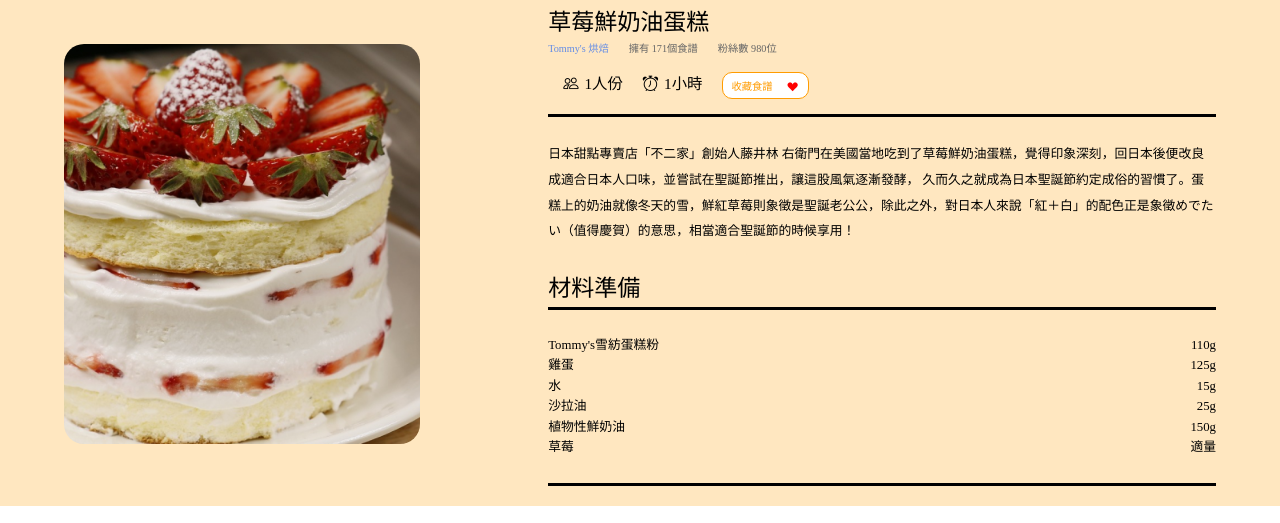
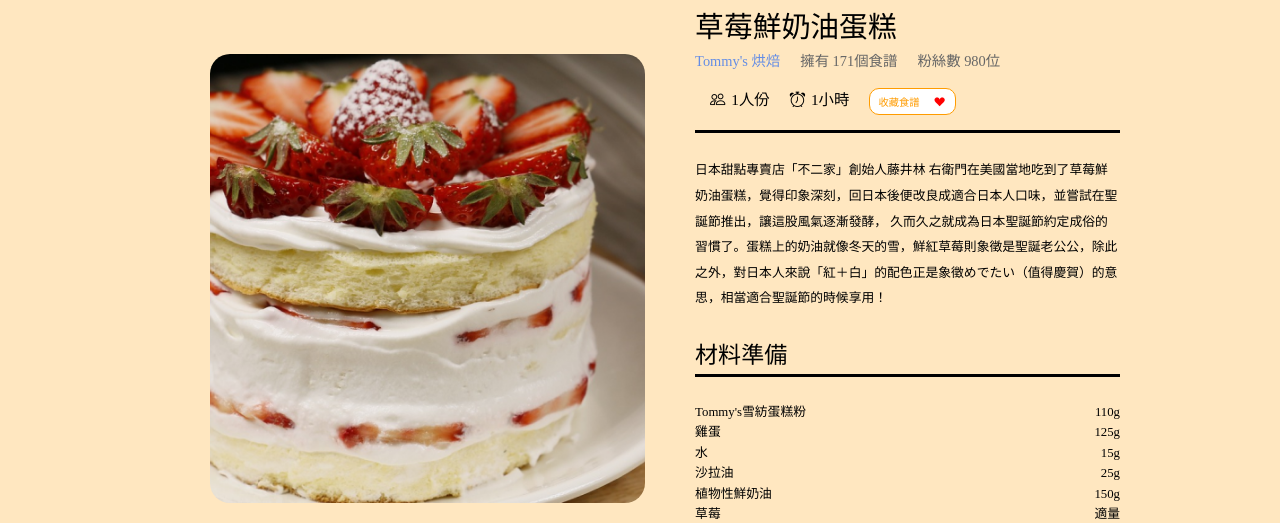
Before and after one commit to sw355498/Learn-to-Cook, a plain HTML site: page pages/recipe-detailed.html in a window 1280 px wide. Shown: the part 96-619 px from the top of the page. Drawn offline with nearby package versions, Linux system fonts and the light colour scheme; a web font is replaced by a local one.

Commit message:
區塊大小調整

```diff
--- a/css/all.css
+++ b/css/all.css
@@ -117,7 +117,6 @@ main{
     display: block;
     margin: 0 auto;
     width: 30vw;
-    line-height: 2.2em;
     font-size: 1.8vw;
     text-align: center;
     margin-top: 20px;
--- a/css/index.css
+++ b/css/index.css
@@ -43,19 +43,20 @@
             background: #fff;
         }
         .section-block{
-            padding: 20px 4rem;
-            overflow: hidden;
+            max-width: 1280px;
+            margin: 0 auto;
+            padding: 20px 0;
         }
         .section-block>h2{
             text-align: center;
-            font-size: 2rem;
+            font-size: 2.2rem;
             margin-bottom: 15px;
             font-family: NaikaiFont;
         }
 
         /* 食譜分類(classification)區塊設置 */
         .classification-list{
-            height: 800px;
+            height: 600px;
             display: grid;
             grid-template-columns: repeat(10, 1fr);
             grid-template-rows: 1fr 1fr;
@@ -116,8 +117,11 @@
             grid-row-end: 3;
         }
         @media screen and (max-width: 1280px) {
+            .section-block{
+                max-width: 960px;
+            }
             .classification-list{
-                height: 550px;
+                height: 400px;
                 margin-bottom: 20px;
             }
         }
@@ -138,7 +142,7 @@
         }
         .recipe-content li img{
             width: 100%;
-            height: 500px;
+            height: 400px;
             object-fit: cover;
             border-radius: 20px;
         }
@@ -163,7 +167,7 @@
             display: flex;
         }
         .recipe-content-text h3{
-            font-size: 2vw;
+            font-size: 1.6rem;
             font-family: NaikaiFont;
         }
         .recipe-author{
@@ -197,7 +201,7 @@
                 padding-top: 40px;
             }
             .recipe-content li img{
-                height: 330px;
+                height: 280px;
             }
             .material{
                 height: 180px;
@@ -209,7 +213,7 @@
             width: 100%;
         }
         .item{
-            width: 450px;
+            width: 400px;
             border-radius: 10px;
             background: white;
             overflow: hidden;
@@ -228,19 +232,18 @@
             padding: 15px 20px;
         }
         .item-text  h3{
-            font-size: 2vw;
+            font-size: 1.6rem;
             font-family: NaikaiFont;
         }
         .item-introduce{
             padding: 10px;
-            font-size: 1vw;
             height: 150px;
             border-top: 1px solid black;
             border-bottom: 1px solid black;
             overflow: auto;
         }
         .item-introduce h4{
-            font-size: 1.1vw;
+            font-size: 1.2rem;
             font-family: NotoSansCJKtc-Bold;
         }
         .price{
--- a/css/list-page.css
+++ b/css/list-page.css
@@ -1,9 +1,13 @@
 .section-block{
-    padding: 40px 4rem;
-    overflow: hidden;
+    max-width: 1280px;
+    margin: 0 auto;
+    padding: 20px 0;
+    display: flex;
 }
-.section-block{
-    display: flex;
+@media screen and (max-width: 1280px){
+    .section-block{
+        max-width: 960px;
+    }
 }
 .menu{
     width: 25%;
@@ -46,26 +50,26 @@
 .item img{
     display: block;
     width: 100%;
-    height: 300px;
+    height: 200px;
     object-fit: cover;
 }
 .item-text{
     padding: 15px 20px;
 }
 .item-text  h3{
-    font-size: 1.5vw;
+    font-size: 1.4rem;
     font-family: NaikaiFont;
 }
 .item-introduce{
     padding: 10px;
-    font-size: 1vw;
-    height: 150px;
+    height: 100px;
     border-top: 1px solid black;
     border-bottom: 1px solid black;
     overflow: auto;
+    font-size: 14px;
 }
 .item-introduce h4{
-    font-size: 1.1vw;
+    font-size: 1.1rem;
     font-family: NotoSansCJKtc-Bold;
 }
 .price{
--- a/css/recipe-detailed.css
+++ b/css/recipe-detailed.css
@@ -3,8 +3,9 @@
             background: #fff;
         }
         .section-block{
-            padding: 20px 4rem 40px;
-            overflow: hidden;
+            max-width: 1280px;
+            margin: 0 auto;
+            padding: 20px 0;
         }
         .section-block:first-child{
             padding-top: 20px;
@@ -18,6 +19,12 @@
             margin-bottom: 15px;
             font-family: NaikaiFont;
         }
+        @media screen and (max-width: 1280px){
+            .section-block{
+                max-width: 960px;
+                margin: 0 auto;
+            }
+        }
 
         /* 食譜區塊 */
         .recipe{
@@ -25,26 +32,24 @@
             justify-content: center;
         }
         .recipe-picture{
-            width: 600px;
-            height: 500px;
-            border-radius: 20px;
+            width: 80%;
             overflow: hidden;
-            margin-right: 10vw;
-            margin-top: 80px;
+            padding: 50px;
         }
         .recipe-picture img{
             width: 100%;
             height: 100%;
             object-fit: cover;
+            border-radius: 20px;
         }
         .recipe-text h2{
-            font-size: 1.8vw;
+            font-size: 1.8rem;
             font-family: NaikaiFont;
         }
         .recipe-author{
             display: flex;
             color: var(--color_graniteGray);
-            font-size: .8vw;
+            font-size: .9rem;
         }
         .recipe-author a{
             color: var(--color_cornflowerBlue);
@@ -74,7 +79,8 @@
             max-height: 200px;
             line-height: 2;
             overflow: auto;
-            padding: 25px 0;
+            padding-top: 25px;
+            margin-bottom: 25px;
             border-top: 3px solid black;
             font-size: 1vw;
         }
@@ -98,13 +104,6 @@
         }
         .material td:last-child{
             text-align: right;
-        }
-        @media screen and (max-width:1280px){
-            .recipe-picture{
-                width: 400px;
-                height: 400px;
-                margin-top: 40px;
-            }
         }
 
         /* 步驟區塊 */
@@ -152,3 +151,8 @@
             justify-content: center;
             padding: 10px 20px;
         }
+        @media screen and (max-width:1280px){
+            .step div{
+                height: 180px;
+            }
+        }
--- a/css/reciple-list.css
+++ b/css/reciple-list.css
@@ -3,8 +3,9 @@
         background: #fff;
     }
     .section-block{
-        padding: 20px 4rem 40px;
-        overflow: hidden;
+        max-width: 1280px;
+        margin: 0 auto;
+        padding: 20px 0;
     }
     .section-block:first-child{
         padding-top: 20px;
@@ -17,6 +18,11 @@
         font-size: 2rem;
         margin-bottom: 15px;
         font-family: NaikaiFont;
+    }
+    @media screen and (max-width: 1280px){
+        .section-block{
+            max-width: 960px;
+        }
     }
 
     /* item共通設定 */
@@ -66,7 +72,7 @@
 
     /* 主題食譜區塊設置 */
     .classification-list{
-        height: 800px;
+        height: 600px;
         display: grid;
         grid-template-columns: repeat(10, 1fr);
         grid-template-rows: 1fr 1fr;
@@ -106,7 +112,7 @@
     }
     @media screen and (max-width: 1280px) {
         .classification-list{
-            height: 550px;
+            height: 400px;
         }
     }
 
@@ -124,7 +130,11 @@
     .fitnessRecipes li:nth-child(3n+2){
         margin-top: 50px;
     }
-
+    @media screen and (max-width:1280px){
+        .fitnessRecipes li{
+            height: 220px;
+        }
+    }
     /* 湯品區塊設置 */
     .soupRecipes{
         display: grid;
@@ -132,7 +142,7 @@
         column-gap: 50px;
     }
     .soupRecipes li{
-        height: 500px;
+        height: 350px;
     }
     .soupRecipes li:nth-child(2n+1){
         border-radius: 0 20px 0 0;
@@ -165,7 +175,7 @@
     }
     @media screen and (max-width:1280px){
         .soupRecipes li{
-            height: 350px;
+            height: 280px;
         }
     }
 
```
Also changed, not shown: pages/recipe-forum.html (+3 -0 lines).
